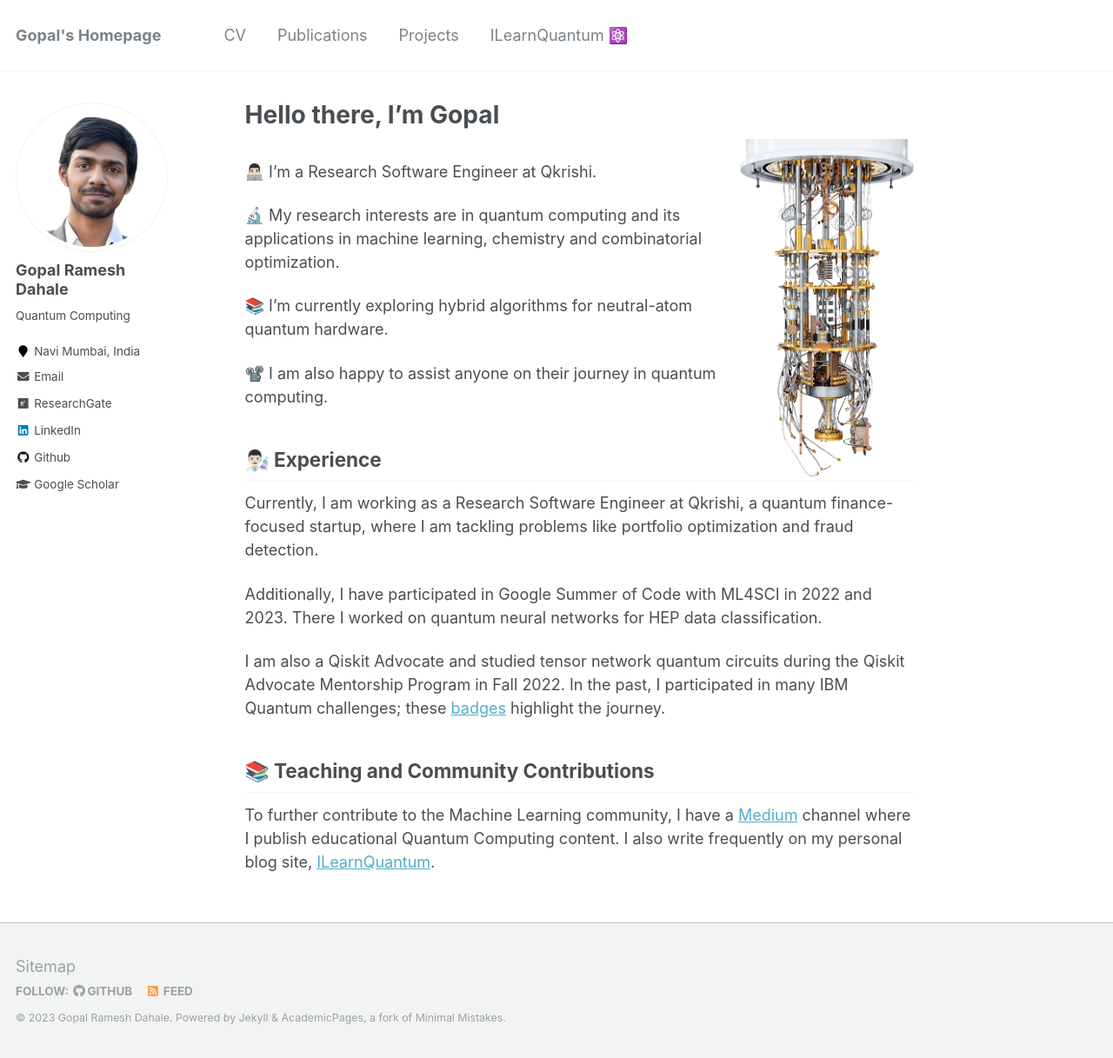
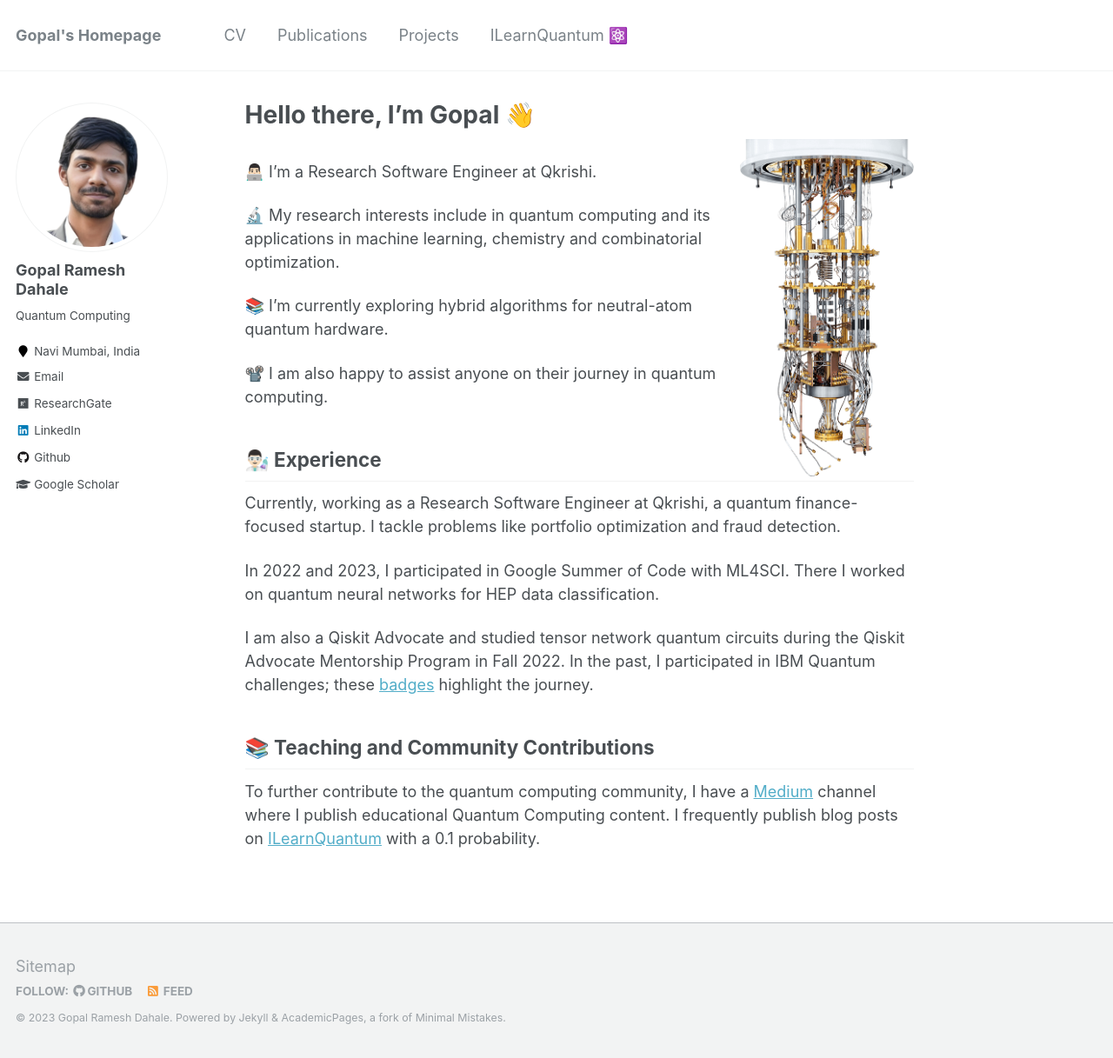
Before and after one commit to Gopal-Dahale/Gopal-Dahale.github.io, a Jekyll site: the page built from _pages/about.md, in a window 1280 px wide and 1217 px high. Shown: the whole window at 87% size. Built offline with Jekyll 4.4.1, drawn with Linux system fonts in a browser that asks for light colours.

Commit message:
Updated about

```diff
--- a/_pages/about.md
+++ b/_pages/about.md
@@ -1,6 +1,6 @@
 ---
 permalink: /
-title: "Hello there, I'm Gopal"
+title: "Hello there, I'm Gopal 👋"
 excerpt: "About me"
 author_profile: true
 redirect_from:
@@ -12,7 +12,7 @@ redirect_from:
 
 👨🏻‍💻 I’m a Research Software Engineer at Qkrishi.
 
-🔬 My research interests are in quantum computing and its applications in machine learning, chemistry and combinatorial optimization.
+🔬 My research interests include in quantum computing and its applications in machine learning, chemistry and combinatorial optimization.
 
 📚 I’m currently exploring hybrid algorithms for neutral-atom quantum hardware.
 
@@ -20,12 +20,12 @@ redirect_from:
 
 ## 👨🏻‍🔬 Experience
 
-Currently, I am working as a Research Software Engineer at Qkrishi, a quantum finance-focused startup, where I am tackling problems like portfolio optimization and fraud detection.
+Currently, working as a Research Software Engineer at Qkrishi, a quantum finance-focused startup. I tackle problems like portfolio optimization and fraud detection.
 
-Additionally, I have participated in Google Summer of Code with ML4SCI in 2022 and 2023. There I worked on quantum neural networks for HEP data classification.
+In 2022 and 2023, I participated in Google Summer of Code with ML4SCI. There I worked on quantum neural networks for HEP data classification.
 
-I am also a Qiskit Advocate and studied tensor network quantum circuits during the Qiskit Advocate Mentorship Program in Fall 2022. In the past, I participated in many IBM Quantum challenges; these [badges](https://www.credly.com/users/gopal-ramesh-dahale/badges) highlight the journey.
+I am also a Qiskit Advocate and studied tensor network quantum circuits during the Qiskit Advocate Mentorship Program in Fall 2022. In the past, I participated in IBM Quantum challenges; these [badges](https://www.credly.com/users/gopal-ramesh-dahale/badges) highlight the journey.
 
 ## 📚 Teaching and Community Contributions
 
-To further contribute to the Machine Learning community, I have a [Medium](https://medium.com/@dahalegopal27) channel where I publish educational Quantum Computing content. I also write frequently on my personal blog site, [ILearnQuantum](https://gopal-dahale.github.io/ILearnQuantum/).
+To further contribute to the quantum computing community, I have a [Medium](https://medium.com/@dahalegopal27) channel where I publish educational Quantum Computing content. I frequently publish blog posts on [ILearnQuantum](https://gopal-dahale.github.io/ILearnQuantum/) with a 0.1 probability.
```
Also changed, not shown: 11 other files.
